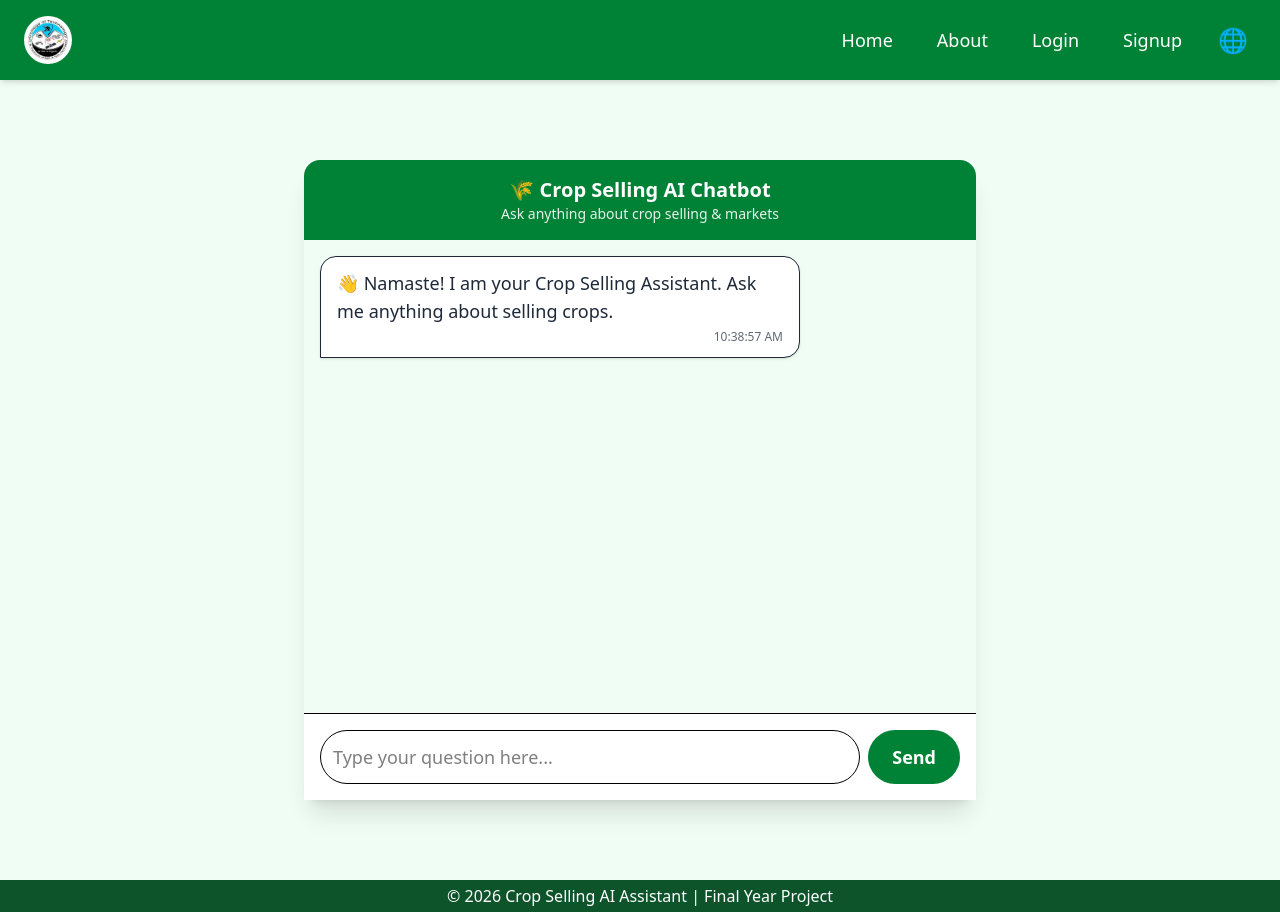
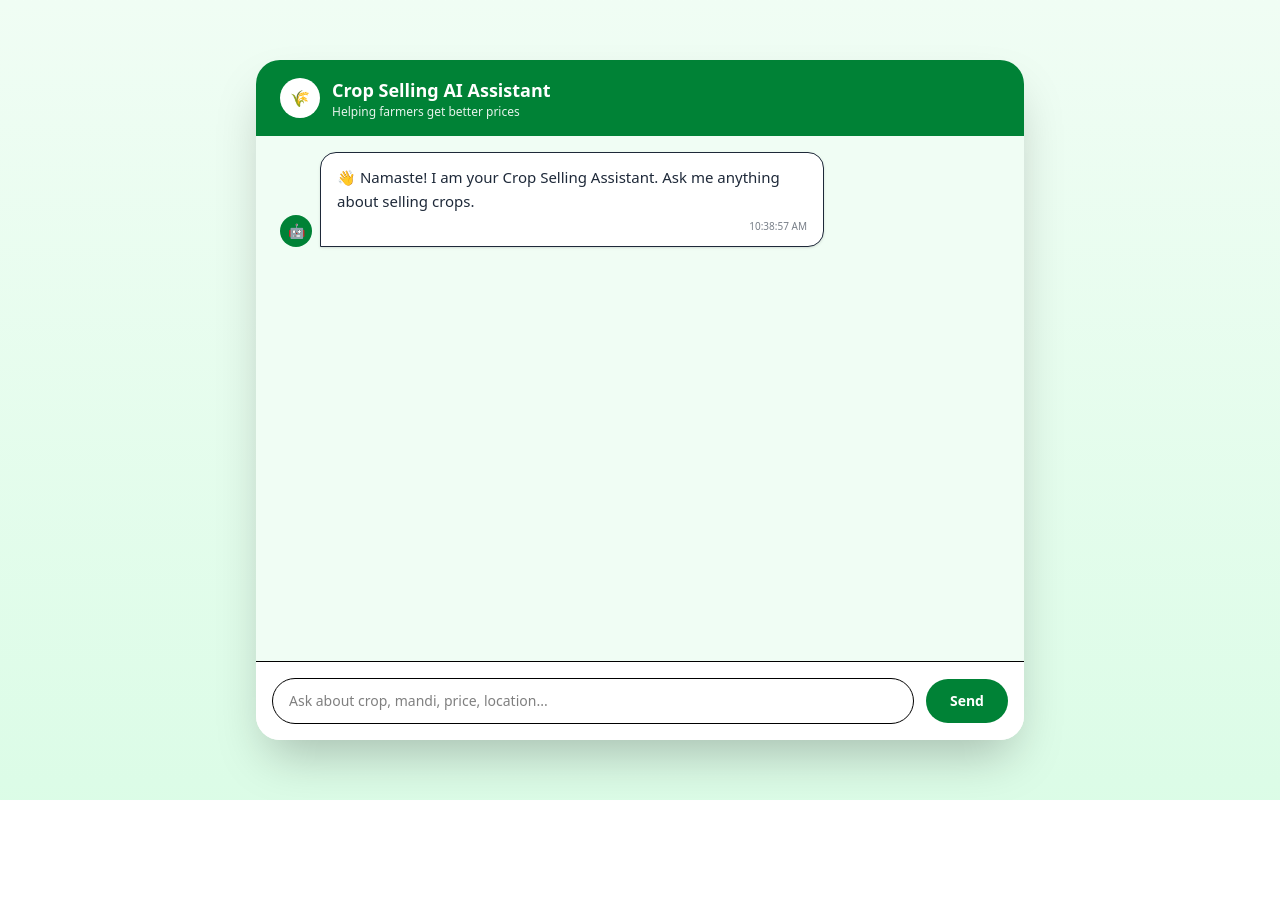
Before and after one commit to Abhay167746/Crop-Selling-Chatbot, a React (Vite) app in the folder frontend/: page /chatbot in a window 1280 px wide. After the commit the page ends 800 px from the top, so only its background shows below. Built offline with nearby package versions, Linux system fonts and the light colour scheme.

Commit message:
update chatbot

```diff
--- a/frontend/src/App.jsx
+++ b/frontend/src/App.jsx
@@ -1,4 +1,4 @@
-import { BrowserRouter, Routes, Route } from "react-router-dom";
+import { BrowserRouter, Routes, Route, useLocation } from "react-router-dom";
 import Navbar from "./components/Navbar";
 import Footer from "./components/Footer";
 
@@ -8,10 +8,16 @@ import Login from "./pages/Login";
 import Signup from "./pages/Signup";
 import Chatbot from "./pages/Chatbot";
 
-function App() {
+/* Layout Controller */
+function Layout() {
+  const location = useLocation();
+
+  // Hide navbar & footer on chatbot page
+  const hideLayout = location.pathname === "/chatbot";
+
   return (
-    <BrowserRouter>
-      <Navbar />
+    <>
+      {!hideLayout && <Navbar />}
 
       <Routes>
         <Route path="/" element={<Home />} />
@@ -21,7 +27,15 @@ function App() {
         <Route path="/chatbot" element={<Chatbot />} />
       </Routes>
 
-      <Footer />
+      {!hideLayout && <Footer />}
+    </>
+  );
+}
+
+function App() {
+  return (
+    <BrowserRouter>
+      <Layout />
     </BrowserRouter>
   );
 }
--- a/frontend/src/pages/Chatbot.jsx
+++ b/frontend/src/pages/Chatbot.jsx
@@ -1,4 +1,13 @@
 import { useState, useRef, useEffect } from "react";
+
+/* Typing Indicator Component */
+const TypingIndicator = () => (
+  <div className="flex items-center gap-2 px-4 py-2 bg-white border rounded-xl shadow-sm">
+    <span className="w-2 h-2 bg-gray-400 rounded-full animate-bounce"></span>
+    <span className="w-2 h-2 bg-gray-400 rounded-full animate-bounce delay-100"></span>
+    <span className="w-2 h-2 bg-gray-400 rounded-full animate-bounce delay-200"></span>
+  </div>
+);
 
 function Chatbot() {
   const [messages, setMessages] = useState([
@@ -8,11 +17,12 @@ function Chatbot() {
       time: new Date().toLocaleTimeString(),
     },
   ]);
+
   const [input, setInput] = useState("");
   const [loading, setLoading] = useState(false);
   const messagesEndRef = useRef(null);
 
-  // Auto-scroll
+  /* Auto-scroll */
   useEffect(() => {
     messagesEndRef.current?.scrollIntoView({ behavior: "smooth" });
   }, [messages, loading]);
@@ -23,7 +33,6 @@ function Chatbot() {
     const userText = input;
     setInput("");
 
-    // Add user message
     setMessages((prev) => [
       ...prev,
       {
@@ -46,7 +55,6 @@ function Chatbot() {
 
       const data = await res.json();
 
-      // Add bot reply
       setMessages((prev) => [
         ...prev,
         {
@@ -70,63 +78,82 @@ function Chatbot() {
   };
 
   return (
-  <div className="min-h-screen bg-green-50 flex items-center justify-center px-4">
-    {/* FIXED CHAT CONTAINER */}
-    <div className="w-full max-w-2xl h-[80vh] bg-white rounded-2xl shadow-xl flex flex-col">
+    <div className="min-h-screen bg-gradient-to-b from-green-50 to-green-100 flex items-center justify-center px-4">
+      {/* CHAT CONTAINER */}
+      <div className="w-full max-w-3xl h-[85vh] bg-white rounded-3xl shadow-2xl flex flex-col overflow-hidden">
 
-      {/* HEADER (FIXED) */}
-      <div className="bg-green-700 text-white text-center py-4 rounded-t-2xl flex-shrink-0">
-        <h2 className="text-xl font-bold">🌾 Crop Selling AI Chatbot</h2>
-        <p className="text-sm opacity-90">
-          Ask anything about crop selling & markets
+        {/* HEADER */}
+        <div className="bg-green-700 text-white px-6 py-4 flex items-center gap-3 flex-shrink-0">
+          <div className="w-10 h-10 rounded-full bg-white text-green-700 flex items-center justify-center font-bold">
+            🌾
+          </div>
+          <div>
+            <h2 className="text-lg font-bold">Crop Selling AI Assistant</h2>
+            <p className="text-xs opacity-90">
+              Helping farmers get better prices
             </p>
           </div>
+        </div>
 
-      {/* CHAT AREA (SCROLLABLE ONLY) */}
-      <div className="flex-1 overflow-y-auto p-4 space-y-4 bg-green-50">
+        {/* CHAT AREA */}
+        <div className="flex-1 overflow-y-auto px-6 py-4 space-y-5 bg-green-50">
           {messages.map((msg, index) => (
             <div
               key={index}
-            className={`flex ${
+              className={`flex items-end gap-2 ${
                 msg.sender === "user" ? "justify-end" : "justify-start"
               }`}
             >
+              {/* BOT AVATAR */}
+              {msg.sender === "bot" && (
+                <div className="w-8 h-8 rounded-full bg-green-700 text-white flex items-center justify-center text-sm">
+                  🤖
+                </div>
+              )}
+
+              {/* MESSAGE */}
               <div
-              className={`max-w-[75%] px-4 py-3 rounded-2xl text-lg shadow-sm ${
+                className={`max-w-[70%] px-4 py-3 rounded-2xl text-[15px] leading-relaxed shadow-sm ${
                   msg.sender === "user"
                     ? "bg-green-700 text-white rounded-br-none"
                     : "bg-white text-gray-800 rounded-bl-none border"
                 }`}
               >
                 <p>{msg.text}</p>
-              <p className="text-xs mt-1 opacity-70 text-right">
+                <p className="text-[10px] mt-1 opacity-60 text-right">
                   {msg.time}
                 </p>
               </div>
+
+              {/* USER AVATAR */}
+              {msg.sender === "user" && (
+                <div className="w-8 h-8 rounded-full bg-green-600 text-white flex items-center justify-center text-sm">
+                  🧑‍🌾
+                </div>
+              )}
             </div>
           ))}
 
+          {/* TYPING */}
           {loading && (
             <div className="flex justify-start">
-            <div className="bg-white border px-4 py-2 rounded-xl text-gray-600 text-sm shadow">
-              AI is typing...
-            </div>
+              <TypingIndicator />
             </div>
           )}
 
           <div ref={messagesEndRef} />
         </div>
 
-      {/* INPUT (FIXED) */}
-      <div className="p-4 border-t flex gap-2 bg-white flex-shrink-0">
+        {/* INPUT */}
+        <div className="p-4 bg-white border-t flex items-center gap-3 flex-shrink-0">
           <input
             type="text"
             value={input}
             disabled={loading}
             onChange={(e) => setInput(e.target.value)}
             onKeyDown={(e) => e.key === "Enter" && sendMessage()}
-          placeholder="Type your question here..."
-          className="flex-1 p-3 border rounded-full text-lg
+            placeholder="Ask about crop, mandi, price, location..."
+            className="flex-1 px-4 py-3 border rounded-full text-sm
                        focus:outline-none focus:ring-2 focus:ring-green-600
                        disabled:bg-gray-100"
           />
@@ -134,8 +161,7 @@ function Chatbot() {
           <button
             onClick={sendMessage}
             disabled={loading}
-          className={`px-6 rounded-full text-lg font-semibold transition
-            ${
+            className={`px-6 py-3 rounded-full text-sm font-semibold transition ${
               loading
                 ? "bg-gray-400 text-white cursor-not-allowed"
                 : "bg-green-700 text-white hover:bg-green-800"
@@ -147,85 +173,6 @@ function Chatbot() {
       </div>
     </div>
   );
-
-
-  // return (
-  //   <div className="min-h-screen bg-green-50 flex items-center justify-center px-4">
-  //     <div className="w-full max-w-2xl bg-white rounded-2xl shadow-xl flex flex-col">
-
-  //       {/* HEADER */}
-  //       <div className="bg-green-700 text-white text-center py-4 rounded-t-2xl">
-  //         <h2 className="text-xl font-bold">🌾 Crop Selling AI Chatbot</h2>
-  //         <p className="text-sm opacity-90">
-  //           Ask anything about crop selling & markets
-  //         </p>
-  //       </div>
-
-  //       {/* CHAT AREA */}
-  //       <div className="flex-1 overflow-y-auto p-4 space-y-4 bg-green-50">
-  //         {messages.map((msg, index) => (
-  //           <div
-  //             key={index}
-  //             className={`flex ${
-  //               msg.sender === "user" ? "justify-end" : "justify-start"
-  //             }`}
-  //           >
-  //             <div
-  //               className={`max-w-[75%] px-4 py-3 rounded-2xl text-lg shadow-sm ${
-  //                 msg.sender === "user"
-  //                   ? "bg-green-700 text-white rounded-br-none"
-  //                   : "bg-white text-gray-800 rounded-bl-none border"
-  //               }`}
-  //             >
-  //               <p>{msg.text}</p>
-  //               <p className="text-xs mt-1 opacity-70 text-right">
-  //                 {msg.time}
-  //               </p>
-  //             </div>
-  //           </div>
-  //         ))}
-
-  //         {loading && (
-  //           <div className="flex justify-start">
-  //             <div className="bg-white border px-4 py-2 rounded-xl text-gray-600 text-sm shadow">
-  //               AI is typing...
-  //             </div>
-  //           </div>
-  //         )}
-
-  //         <div ref={messagesEndRef} />
-  //       </div>
-
-  //       {/* INPUT AREA */}
-  //       <div className="p-4 border-t flex gap-2 bg-white">
-  //         <input
-  //           type="text"
-  //           value={input}
-  //           disabled={loading}
-  //           onChange={(e) => setInput(e.target.value)}
-  //           onKeyDown={(e) => e.key === "Enter" && sendMessage()}
-  //           placeholder="Type your question here..."
-  //           className="flex-1 p-3 border rounded-full text-lg
-  //                      focus:outline-none focus:ring-2 focus:ring-green-600
-  //                      disabled:bg-gray-100"
-  //         />
-
-  //         <button
-  //           onClick={sendMessage}
-  //           disabled={loading}
-  //           className={`px-6 rounded-full text-lg font-semibold transition
-  //             ${
-  //               loading
-  //                 ? "bg-gray-400 text-white cursor-not-allowed"
-  //                 : "bg-green-700 text-white hover:bg-green-800"
-  //             }`}
-  //         >
-  //           Send
-  //         </button>
-  //       </div>
-  //     </div>
-  //   </div>
-  // );
 }
 
 export default Chatbot;
```
Lines whose indentation alone changed are shown as unchanged.
